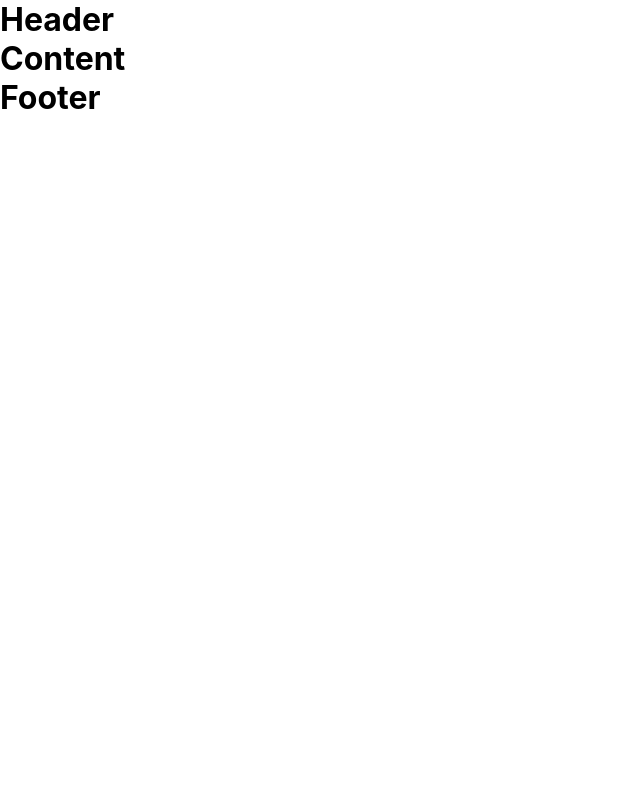
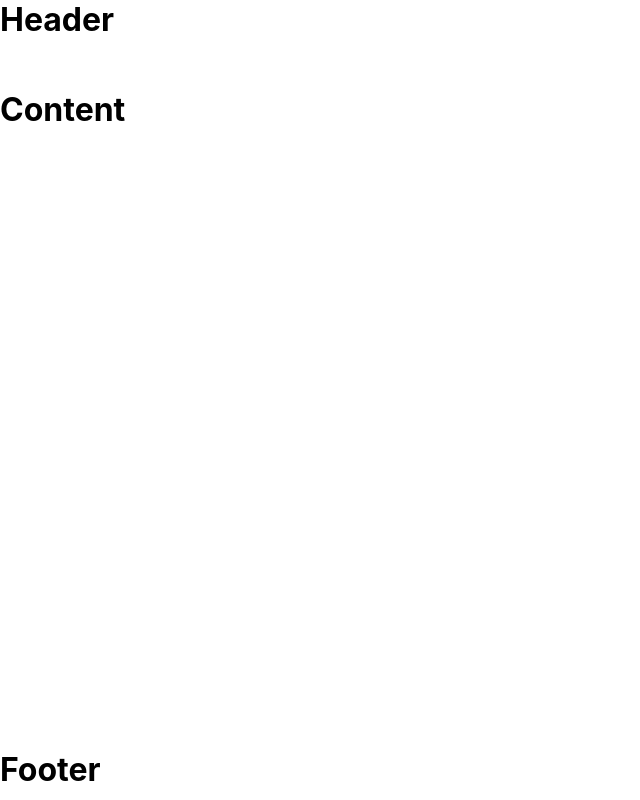
Before and after one commit to wilson-castro/task-controller, a React (Create React App) app in the folder frontend/: page / in a window 1280 px wide. Shown: the whole page, without its empty margins (0-640 px from the left). Built offline with nearby package versions, Linux system fonts and the light colour scheme.

Commit message:
CSS grid adicionado no display do Home

```diff
--- a/frontend/src/styles/App.css
+++ b/frontend/src/styles/App.css
@@ -1,7 +1,22 @@
 @import url('https://fonts.googleapis.com/css?family=Roboto:400,500&display=swap');
+
+:root{
+  --header-height: 90px;
+}
 
 .App{
   background: #FFF;
   height: 100vh;
 
+  /*Layout em Grid */
+  display: grid;
+  grid-template-rows:
+  var(--header-height)
+  1fr
+  50px;
+  grid-template-areas:
+  "Header"
+  "pageContent"
+  "Footer";
+
 }
```
